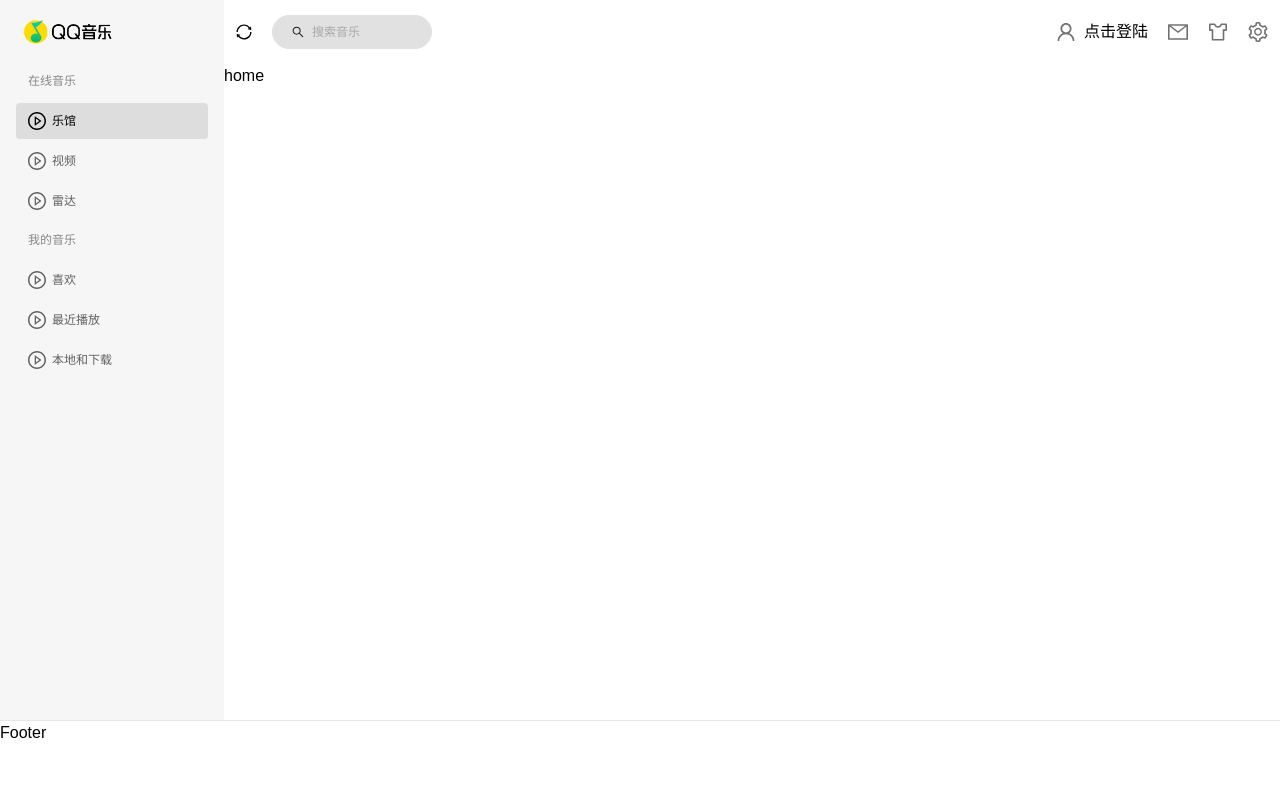
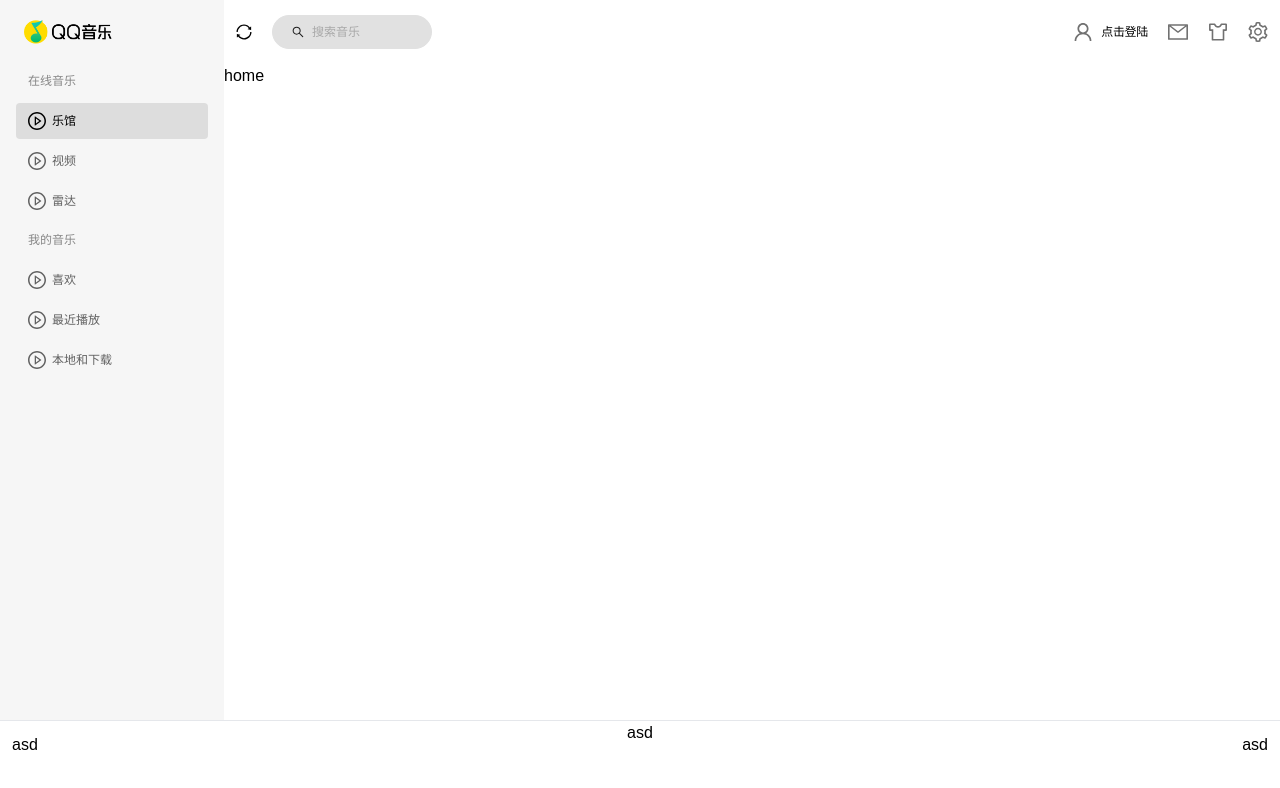
Before and after one commit to gaohan1994/react-qq-music, a React (Vite) app: page / in a window 1280 px wide. Shown: the top 788 px of the page. Built offline with nearby package versions, Linux system fonts and the light colour scheme.

Commit message:
feat: update Typography component

```diff
--- a/package.json
+++ b/package.json
@@ -33,6 +33,7 @@
     "react": "^18.3.1",
     "react-dom": "^18.3.1",
     "tailwind-merge": "^2.4.0",
+    "tailwind-variants": "^0.2.1",
     "tailwindcss": "^3.4.4",
     "vite-plugin-filewatcher": "^0.1.11",
     "vite-plugin-svg-icons": "^2.0.1",
--- /dev/null
+++ b/src/components/Controller/Controller.tsx
@@ -0,0 +1,14 @@
+import { Flex } from 'components/Flex/Flex';
+import { memo } from 'react';
+
+export const Controller = memo(() => {
+  return (
+    <Flex>
+      <Flex p-3>asd</Flex>
+      <Flex full center>
+        asd
+      </Flex>
+      <Flex p-3>asd</Flex>
+    </Flex>
+  );
+});
--- a/src/components/Layout/Layout.tsx
+++ b/src/components/Layout/Layout.tsx
@@ -1,5 +1,6 @@
 import { Menu as AntdMenu } from 'antd';
 import qqMusicLogo from 'assets/images/qq-music-logo.png';
+import { Controller } from 'components/Controller/Controller';
 import { Div } from 'components/Div/Div';
 import { Flex } from 'components/Flex/Flex';
 import { MENU_CONFIG } from 'constants/menu';
@@ -38,7 +39,7 @@ export const Layout: FC<LayoutProps> = ({ children }) => (
       </Flex>
     </Flex>
     <Div w-screen h-20 className="border-t-[1px]">
-      Footer
+      <Controller />
     </Div>
   </Flex>
 );
--- a/src/components/Layout/Profile/Profile.tsx
+++ b/src/components/Layout/Profile/Profile.tsx
@@ -1,12 +1,13 @@
 import { UserOutlined } from '@ant-design/icons';
 import { Flex } from 'components/Flex/Flex';
 import { Icon } from 'components/Icon/Icon';
+import { Typography } from 'components/Typography/Typography';
 
 export const Profile = () => {
   return (
     <Flex gap-2 items="center">
       <Icon icon={<UserOutlined />} />
-      <div>点击登陆</div>
+      <Typography.Text variant="caption">点击登陆</Typography.Text>
     </Flex>
   );
 };
--- /dev/null
+++ b/src/components/Typography/Text/Text.style.ts
@@ -0,0 +1,17 @@
+import { tv } from 'tailwind-variants';
+
+export const textVariants = tv({
+  variants: {
+    variant: {
+      regular: 'text-[16px] font-normal',
+      small: 'text-[14px]',
+      caption: 'text-[12px] tracking-tight',
+    },
+  },
+  compoundVariants: [
+    {
+      variant: ['small', 'caption'],
+      class: 'font-light',
+    },
+  ],
+});
--- /dev/null
+++ b/src/components/Typography/Text/Text.tsx
@@ -0,0 +1,41 @@
+import classNames from 'classnames';
+import { composeRefs } from 'infra/hooks/useMergeRefs';
+import { forwardRef, ReactNode, useRef } from 'react';
+import { TypographyTag } from '../Typography.type';
+import { textVariants } from './Text.style';
+
+export type TextElement = React.ElementRef<'p'>;
+
+enum TextVariantEnum {
+  regular = 'regular',
+  small = 'small',
+  caption = 'caption',
+}
+
+type TextVariant = keyof typeof TextVariantEnum;
+
+type TextProps = {
+  variant: TextVariant;
+  as?: TypographyTag;
+  className?: string;
+  children?: ReactNode;
+};
+
+export const Text = forwardRef<TextElement, TextProps>(
+  ({ variant, className, children, as: Wrapper = 'p' }, forwardedRef) => {
+    const textRef = useRef(null);
+    const baseClass = textVariants({ variant });
+    const child = (
+      <Wrapper
+        data-slot="text-base"
+        ref={composeRefs(textRef, forwardedRef)}
+        className={classNames(baseClass, className)}
+      >
+        {children}
+      </Wrapper>
+    );
+    return child;
+  },
+);
+
+Text.displayName = 'Text';
--- /dev/null
+++ b/src/components/Typography/Title/Title.style.ts
@@ -0,0 +1,21 @@
+import { tv } from 'tailwind-variants';
+
+export const titleVariants = tv({
+  base: 'font-bold m-0',
+  variants: {
+    size: {
+      '1': 'text-3xl',
+      '2': 'text-2xl',
+      '3': 'text-xl',
+      '4': 'text-l',
+      '5': 'text-base',
+      '6': 'text-sm',
+    },
+  },
+  compoundVariants: [
+    {
+      size: ['1', '2', '3', '4', '5', '6'],
+      class: 'tracking-',
+    },
+  ],
+});
--- /dev/null
+++ b/src/components/Typography/Title/Title.tsx
@@ -0,0 +1,23 @@
+import classNames from 'classnames';
+import { forwardRef, ReactNode } from 'react';
+import { titleVariants } from './Title.style';
+
+type TitleElement = React.ElementRef<'h1'>;
+type TitleSize = '1' | '2' | '3' | '4' | '5' | '6';
+type TitleLevel = `h${TitleSize}` | 'div' | 'span' | 'p';
+
+interface TitleProps {
+  size: TitleSize;
+  as?: TitleLevel;
+  className?: string;
+  children?: ReactNode;
+}
+export const Title = forwardRef<TitleElement, TitleProps>((props, forwardedRef) => {
+  const { size, children, className, ...rest } = props;
+  const Wrapper = props.as ?? `h${size}`;
+  return (
+    <Wrapper {...rest} ref={forwardedRef} className={classNames(titleVariants({ size }), className)}>
+      {children}
+    </Wrapper>
+  );
+});
--- /dev/null
+++ b/src/components/Typography/Typography.tsx
@@ -0,0 +1,9 @@
+import { Text } from './Text/Text';
+import { Title } from './Title/Title';
+
+const Typography: {
+  Text: typeof Text;
+  Title: typeof Title;
+} = { Text, Title };
+
+export { Text, Title, Typography };
--- /dev/null
+++ b/src/components/Typography/Typography.type.ts
@@ -0,0 +1,7 @@
+export enum TypographyTagEnums {
+  p = 'p',
+  span = 'span',
+  div = 'div',
+}
+
+export type TypographyTag = keyof typeof TypographyTagEnums;
--- /dev/null
+++ b/src/infra/hooks/useMergeRefs.ts
@@ -0,0 +1,15 @@
+import React from 'react';
+
+type MaybeRef<T> = React.Ref<T> | undefined;
+
+const setRef = <T>(ref: MaybeRef<T>, value: T) => {
+  if (typeof ref === 'function') {
+    ref(value);
+  } else if (ref !== null && ref !== undefined) {
+    (ref as React.MutableRefObject<T>).current = value;
+  }
+};
+
+export const composeRefs = <T>(...refs: MaybeRef<T>[]) => {
+  return (node: T) => refs.forEach((ref) => setRef(ref, node));
+};
--- a/tailwind.config.js
+++ b/tailwind.config.js
@@ -1,8 +1,9 @@
+const { withTV } = require('tailwind-variants/transformer');
 /** @type {import('tailwindcss').Config} */
-export default {
+export default withTV({
   content: ['./index.html', './src/**/*.{js,ts,jsx,tsx}'],
   theme: {
     extend: {},
   },
   plugins: [],
-};
+});
```
Also changed, not shown: 1 other file (tests, documents, lock files or other folders).
